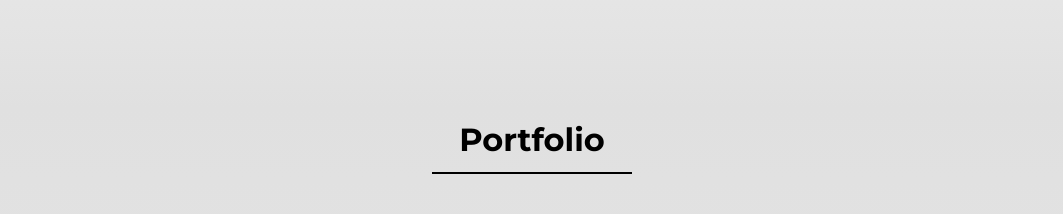
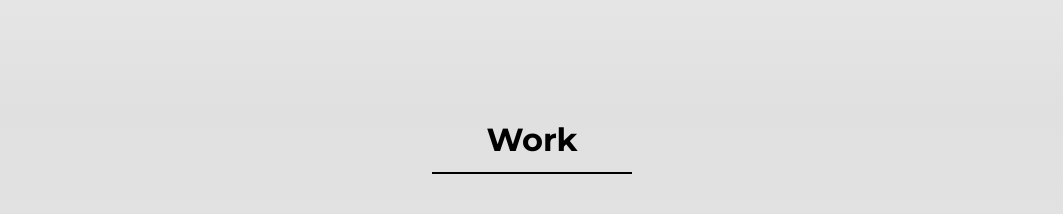
Before and after one commit to rob-noyes/portfolio-site, a React (Create React App) app: page / in a window 1280 px wide. Shown: the part 1540-1754 px from the top of the page, without its empty margins (108-1171 px from the left). Built offline with nearby package versions, Linux system fonts and the light colour scheme.

Commit message:
changed portfolio to work

```diff
--- a/src/components/Portfolio.js
+++ b/src/components/Portfolio.js
@@ -7,7 +7,7 @@ const Portfolio = () => {
     <div className="portfolio-background">
       <div className="portfolio-container">
         <div className="portfolio-title">
-          <h2>Portfolio</h2>
+          <h2>Work</h2>
           <div className="project-line"></div>
         </div>
         <div>
```
